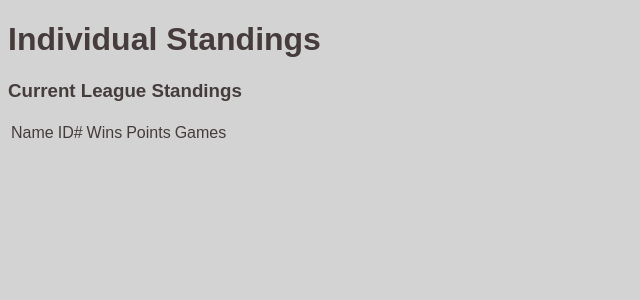
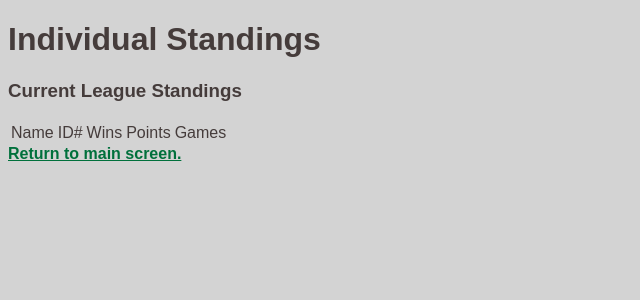
Before and after one commit to ddefordWSU/PickleLeagueTest, a Flask app: template localflasktest/templates/statsI.html in a window 1280 px wide. Shown: the top 300 px of the page, without its empty margins (0-640 px from the left). Run offline with Flask 2, Linux system fonts and the light colour scheme; the template is opened without the code that fills it, so the values that code supplies are empty.

Commit message:
Update statsI.html

```diff
--- a/localflasktest/templates/statsI.html
+++ b/localflasktest/templates/statsI.html
@@ -20,5 +20,6 @@
 {% endfor %}
     </table>
 
+    <a href ="/">Return to main screen.</a>
   </body>
 </html>
```
